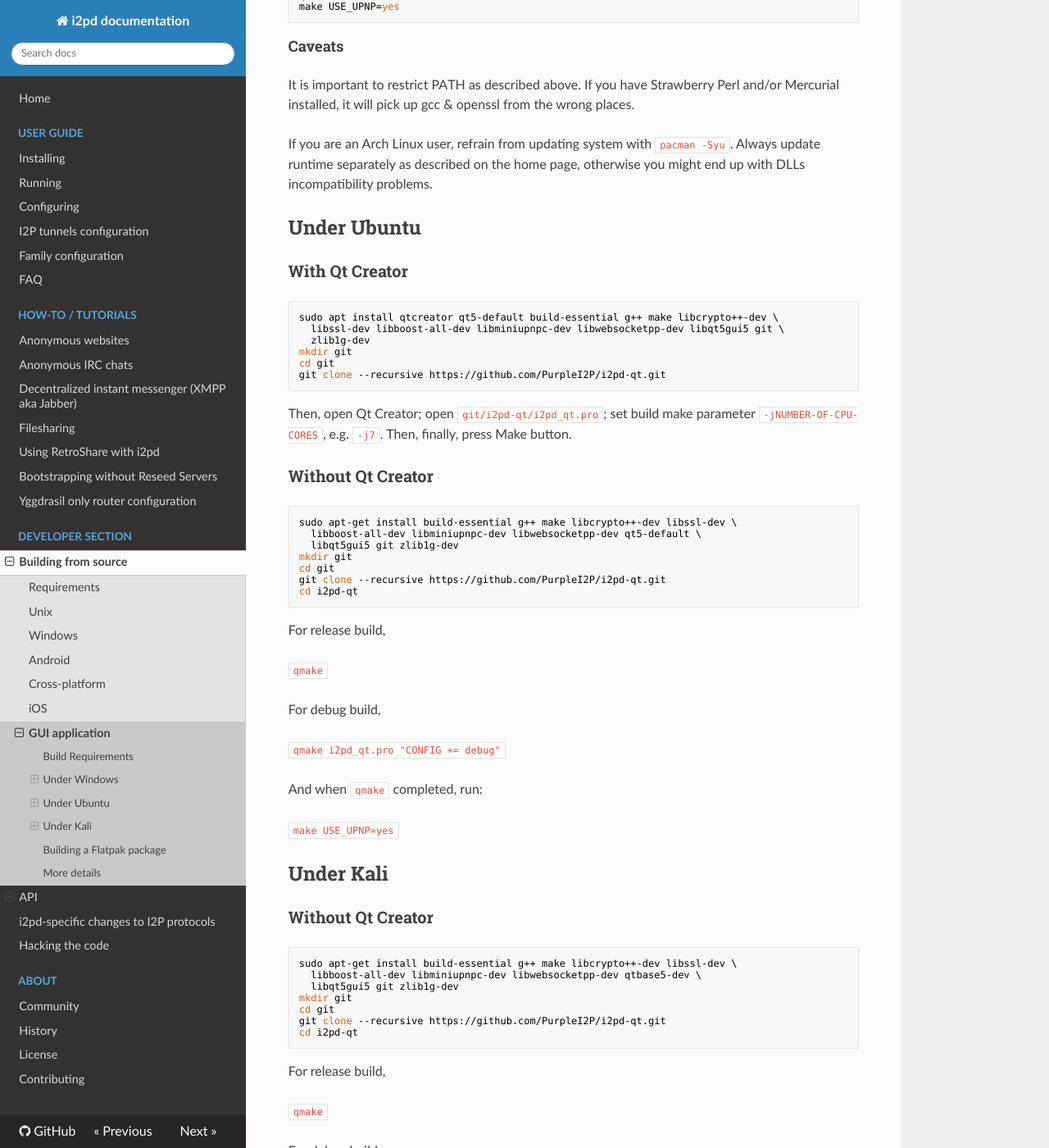
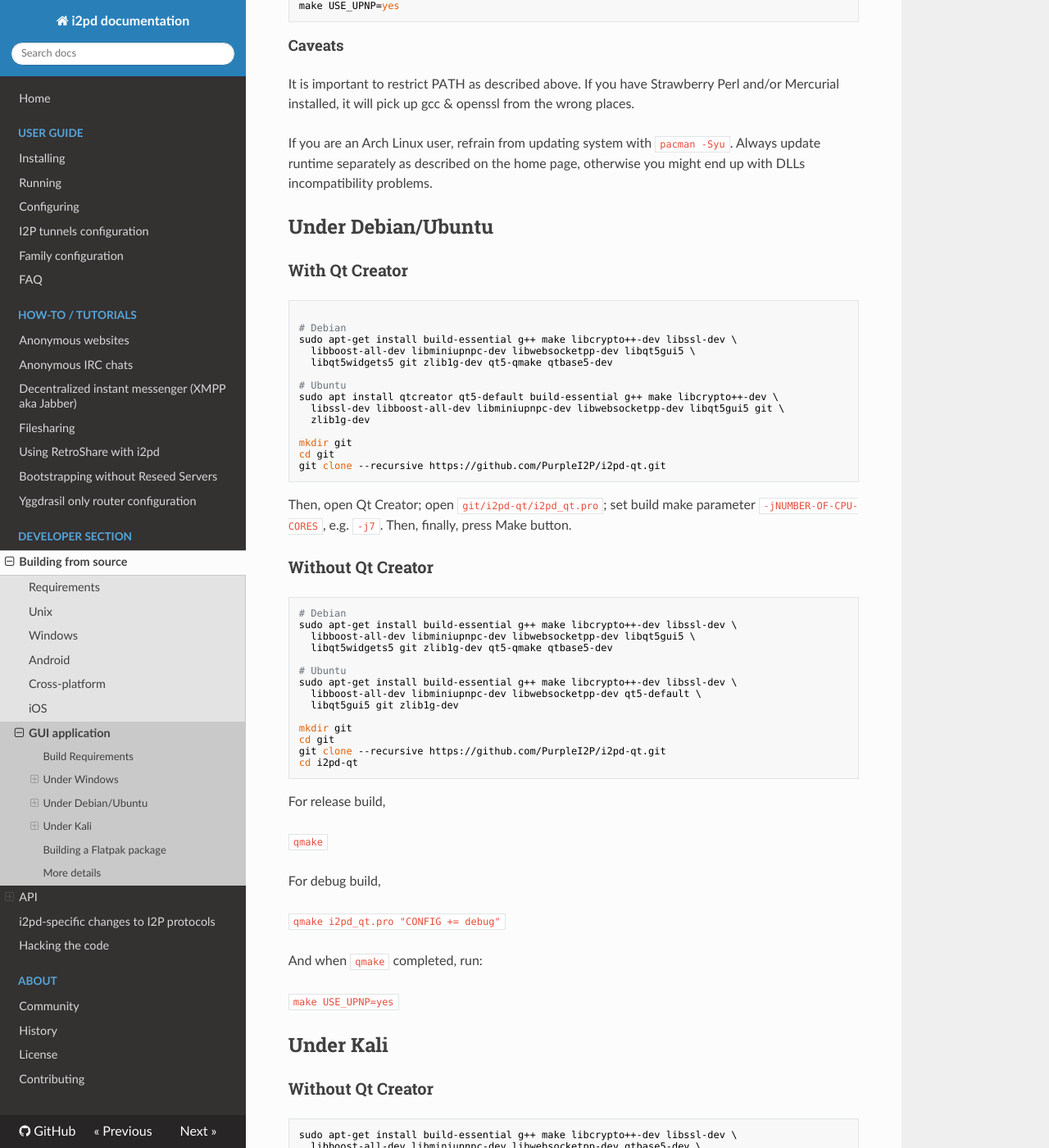
Before and after one commit to PurpleI2P/i2pd_docs_en, an MkDocs documentation site: the page built from docs/devs/building/qt-desktop-gui.md, in a window 1280 px wide and 1400 px high, scrolled down 697 px. Shown: the whole window at 82% size. Built offline with MkDocs 1.6.1, drawn with Linux system fonts in a browser that asks for light colours; nearby versions of some CDN libraries; old or Windows-style settings are respelled for this version of MkDocs; some of the changed text lies outside the part shown.

Commit message:
Fix for #77 and #78

````diff
--- a/docs/devs/building/qt-desktop-gui.md
+++ b/docs/devs/building/qt-desktop-gui.md
@@ -36,14 +36,22 @@ It is important to restrict PATH as described above. If you have Strawberry Perl
 
 If you are an Arch Linux user, refrain from updating system with `pacman -Syu`. Always update runtime separately as described on the home page, otherwise you might end up with DLLs incompatibility problems.
 
-## Under Ubuntu
+## Under Debian/Ubuntu
 
 ### With Qt Creator
 
-```
+```bash
+
+# Debian
+sudo apt-get install build-essential g++ make libcrypto++-dev libssl-dev \
+  libboost-all-dev libminiupnpc-dev libwebsocketpp-dev libqt5gui5 \
+  libqt5widgets5 git zlib1g-dev qt5-qmake qtbase5-dev
+
+# Ubuntu
 sudo apt install qtcreator qt5-default build-essential g++ make libcrypto++-dev \
   libssl-dev libboost-all-dev libminiupnpc-dev libwebsocketpp-dev libqt5gui5 git \
   zlib1g-dev
+
 mkdir git
 cd git
 git clone --recursive https://github.com/PurpleI2P/i2pd-qt.git
@@ -55,9 +63,16 @@ Then, open Qt Creator; open `git/i2pd-qt/i2pd_qt.pro`; set build make parameter
 ### Without Qt Creator
 
 ```
+# Debian
+sudo apt-get install build-essential g++ make libcrypto++-dev libssl-dev \
+  libboost-all-dev libminiupnpc-dev libwebsocketpp-dev libqt5gui5 \
+  libqt5widgets5 git zlib1g-dev qt5-qmake qtbase5-dev
+
+# Ubuntu
 sudo apt-get install build-essential g++ make libcrypto++-dev libssl-dev \
   libboost-all-dev libminiupnpc-dev libwebsocketpp-dev qt5-default \
   libqt5gui5 git zlib1g-dev
+
 mkdir git
 cd git
 git clone --recursive https://github.com/PurpleI2P/i2pd-qt.git
````
Also changed, not shown: other parts of docs/devs/building/qt-desktop-gui.md (+1 -1 lines).
